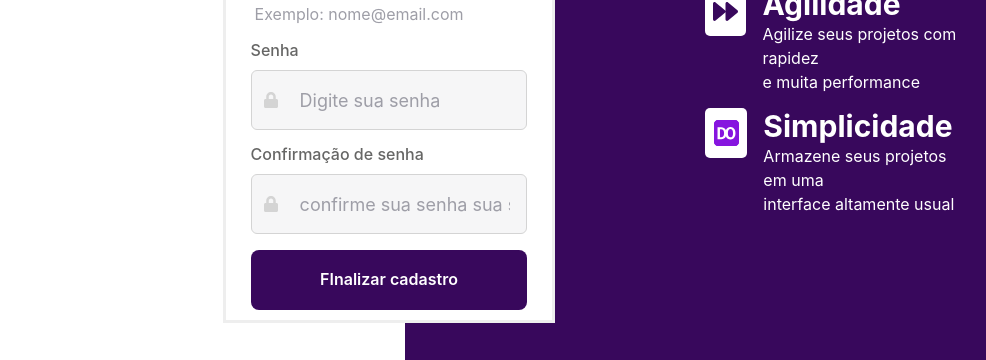
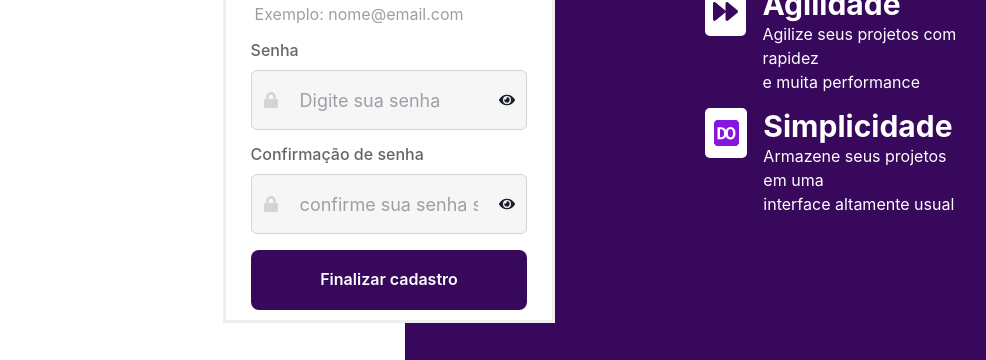
Before and after one commit to maksonss4/do-it-front, a React (Create React App) app: page /signup in a window 1280 px wide. Shown: the part 374-734 px from the top of the page, without its empty margins (43-1029 px from the left). Built offline with nearby package versions, Linux system fonts and the light colour scheme.

Commit message:
feat: modal erro no login, button ver senha

```diff
--- a/src/components/Card/index.tsx
+++ b/src/components/Card/index.tsx
@@ -12,7 +12,7 @@ import { useAuth } from "../../contexts/AuthContext";
 import { useTasks } from "../../contexts/TasksContext";
 import { myTheme } from "../../styles/theme";
 import moment from "moment";
-import "moment/dist/locale/pt-br";
+import "moment/locale/pt-br";
 
 interface ITask {
   id: string;
--- a/src/components/Form/Input.tsx
+++ b/src/components/Form/Input.tsx
@@ -6,6 +6,8 @@ import {
   InputProps as ChakraInputProps,
   InputLeftElement,
   InputGroup,
+  InputRightElement,
+  Button,
 } from "@chakra-ui/react";
 import { FieldError } from "react-hook-form";
 import {
@@ -27,7 +29,9 @@ interface IInputProps extends ChakraInputProps {
         message: string;
       }>
     | undefined;
-  icon?: IconType;
+  iconLeaft?: IconType;
+  iconRight?: IconType;
+  handleClickIconRight?: () => void;
 }
 
 type inputVariationOptions = {
@@ -42,7 +46,15 @@ const inputVariation: inputVariationOptions = {
 };
 
 const InputBase: ForwardRefRenderFunction<HTMLInputElement, IInputProps> = (
-  { name, icon: Icon, label, error = undefined, ...rest },
+  {
+    name,
+    iconLeaft: IconLeaft,
+    iconRight: IconRight,
+    handleClickIconRight,
+    label,
+    error = undefined,
+    ...rest
+  },
   ref
 ) => {
   const [variation, setVariation] = useState("default");
@@ -72,11 +84,27 @@ const InputBase: ForwardRefRenderFunction<HTMLInputElement, IInputProps> = (
       {!!label && <FormLabel color="gray.400">{label}</FormLabel>}
 
       <InputGroup flexDirection="column">
-        {Icon && (
+        {IconLeaft && (
           <InputLeftElement
             color={inputVariation[variation]}
             mt="2.5"
-            children={<Icon />}
+            children={<IconLeaft />}
+          />
+        )}
+        {IconRight && (
+          <InputRightElement
+            mt="2.5"
+            children={
+              <Button
+                padding="0"
+                bgColor="transparent"
+                _hover={{ bgColor: "transparent" }}
+                h="20px"
+                onClick={handleClickIconRight}
+              >
+                <IconRight />
+              </Button>
+            }
           />
         )}
 
--- a/src/contexts/TasksContext.tsx
+++ b/src/contexts/TasksContext.tsx
@@ -64,7 +64,6 @@ export const TaskProvider = ({ children }: ITaskProviderProps) => {
 
       setTasks(response.data);
     } catch (err) {
-      console.log(err);
       setTasks([]);
     }
   }, []);
--- a/src/pages/Login/LoginForm.tsx
+++ b/src/pages/Login/LoginForm.tsx
@@ -1,6 +1,7 @@
 import { Box, Button, Grid, Heading, Text, VStack } from "@chakra-ui/react";
+import { useState } from "react";
 import { FieldErrors, UseFormRegister } from "react-hook-form";
-import { FaEnvelope, FaLock } from "react-icons/fa";
+import { FaEnvelope, FaLock, FaEye, FaEyeSlash } from "react-icons/fa";
 import { useNavigate } from "react-router-dom";
 import { Input } from "../../components/Form/Input";
 
@@ -22,6 +23,8 @@ export const LoginForm = ({
   register,
   loadingLogin,
 }: ILoginFormProps) => {
+  const [show, setShow] = useState(false);
+  const handleClick = () => setShow(!show);
   const navigate = useNavigate();
 
   return (
@@ -41,7 +44,7 @@ export const LoginForm = ({
         <Box w="100%">
           <Input
             placeholder="Digite seu login"
-            icon={FaEnvelope}
+            iconLeaft={FaEnvelope}
             label="Login"
             error={errors.email}
             {...register("email")}
@@ -54,11 +57,13 @@ export const LoginForm = ({
         </Box>
         <Input
           placeholder="Digite sua senha"
-          icon={FaLock}
+          iconLeaft={FaLock}
           label={"Senha"}
           error={errors.password}
-          type="password"
+          type={show ? "text" : "password"}
           {...register("password")}
+          iconRight={show ? FaEyeSlash : FaEye}
+          handleClickIconRight={handleClick}
         />
       </VStack>
       <VStack mt="4" spacing="5">
--- a/src/pages/Login/index.tsx
+++ b/src/pages/Login/index.tsx
@@ -1,4 +1,4 @@
-import { Flex } from "@chakra-ui/react";
+import { Flex, useDisclosure } from "@chakra-ui/react";
 import { useForm } from "react-hook-form";
 import { yupResolver } from "@hookform/resolvers/yup";
 import { signInSchema } from "../../schemas";
@@ -7,6 +7,7 @@ import { useLocation, useNavigate } from "react-router-dom";
 import { LoginInfo } from "./LoginInfo";
 import { LoginForm } from "./LoginForm";
 import { useState } from "react";
+import { ModalError } from "../../components/Modal/ModalError";
 
 interface ISignIn {
   email: string;
@@ -27,6 +28,8 @@ export const Login = () => {
     resolver: yupResolver(signInSchema),
   });
 
+  const { isOpen, onClose, onOpen } = useDisclosure();
+
   const handleSignIn = (data: ISignIn) => {
     setLoading(true);
 
@@ -36,10 +39,20 @@ export const Login = () => {
         const toNavigate = location.state?.from?.pathname || "dashboard";
         navigate(toNavigate);
       })
-      .catch(() => setLoading(false));
+      .catch(() => {
+        setLoading(false);
+        onOpen();
+      });
   };
 
   return (
+    <>
+      <ModalError
+        isOpen={isOpen}
+        onClose={onClose}
+        error="Email ou senha incorretos."
+        secondaryText="Certifique-se de ter digitado email e senha corretamente."
+      />
       <Flex
         padding={["10px 15px", "10px 15px", "0px", "0px"]}
         alignItems="center"
@@ -68,5 +81,6 @@ export const Login = () => {
           />
         </Flex>
       </Flex>
+    </>
   );
 };
--- a/src/pages/Signup/SignupForm.tsx
+++ b/src/pages/Signup/SignupForm.tsx
@@ -1,6 +1,7 @@
 import { Box, Button, Grid, Heading, Text, VStack } from "@chakra-ui/react";
+import { useState } from "react";
 import { FieldErrors, UseFormRegister } from "react-hook-form";
-import { FaEnvelope, FaLock, FaUser } from "react-icons/fa";
+import { FaEnvelope, FaEye, FaEyeSlash, FaLock, FaUser } from "react-icons/fa";
 import { ISignup } from ".";
 import { Input } from "../../components/Form/Input";
 
@@ -17,6 +18,13 @@ export const SignupForm = ({
   register,
   loadingLogin,
 }: ISignupForm) => {
+  const [showPassword, setShowPassword] = useState(false);
+  const [showConfirmPassword, setShowConfirmPassword] = useState(false);
+
+  const handleClickPassword = () => setShowPassword(!showPassword);
+  const handleClickConfirmPassword = () =>
+    setShowConfirmPassword(!showConfirmPassword);
+
   return (
     <Grid
       as="form"
@@ -33,7 +41,7 @@ export const SignupForm = ({
       <VStack mt="6" spacing="3">
         <Input
           placeholder="Digite seu nome"
-          icon={FaUser}
+          iconLeaft={FaUser}
           label="Nome"
           error={errors.name}
           {...register("name")}
@@ -41,7 +49,7 @@ export const SignupForm = ({
         <Box w="100%">
           <Input
             placeholder="Digite seu email"
-            icon={FaEnvelope}
+            iconLeaft={FaEnvelope}
             label="Email"
             error={errors.email}
             {...register("email")}
@@ -56,17 +64,21 @@ export const SignupForm = ({
           label="Senha"
           placeholder="Digite sua senha"
           error={errors.password}
-          type="password"
-          icon={FaLock}
+          type={showPassword ? "text" : "password"}
+          iconLeaft={FaLock}
           {...register("password")}
+          handleClickIconRight={handleClickPassword}
+          iconRight={showPassword ? FaEyeSlash : FaEye}
         />
         <Input
           label="Confirmação de senha"
           placeholder="confirme sua senha sua senha"
           error={errors.confirm_password}
-          type="password"
-          icon={FaLock}
+          type={showConfirmPassword ? "text" : "password"}
+          iconLeaft={FaLock}
           {...register("confirm_password")}
+          handleClickIconRight={handleClickConfirmPassword}
+          iconRight={showConfirmPassword ? FaEyeSlash : FaEye}
         />
       </VStack>
 
@@ -81,7 +93,7 @@ export const SignupForm = ({
         _hover={{ background: "purple.900" }}
         type="submit"
       >
-        FInalizar cadastro
+        Finalizar cadastro
       </Button>
     </Grid>
   );
```
Lines whose indentation alone changed are shown as unchanged.
